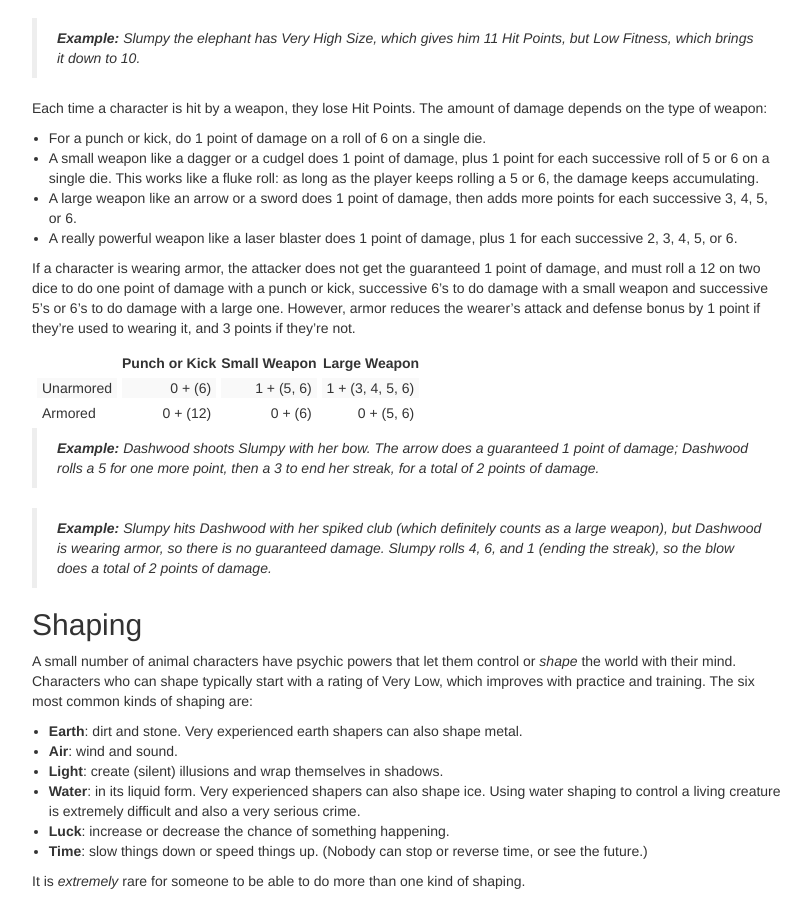
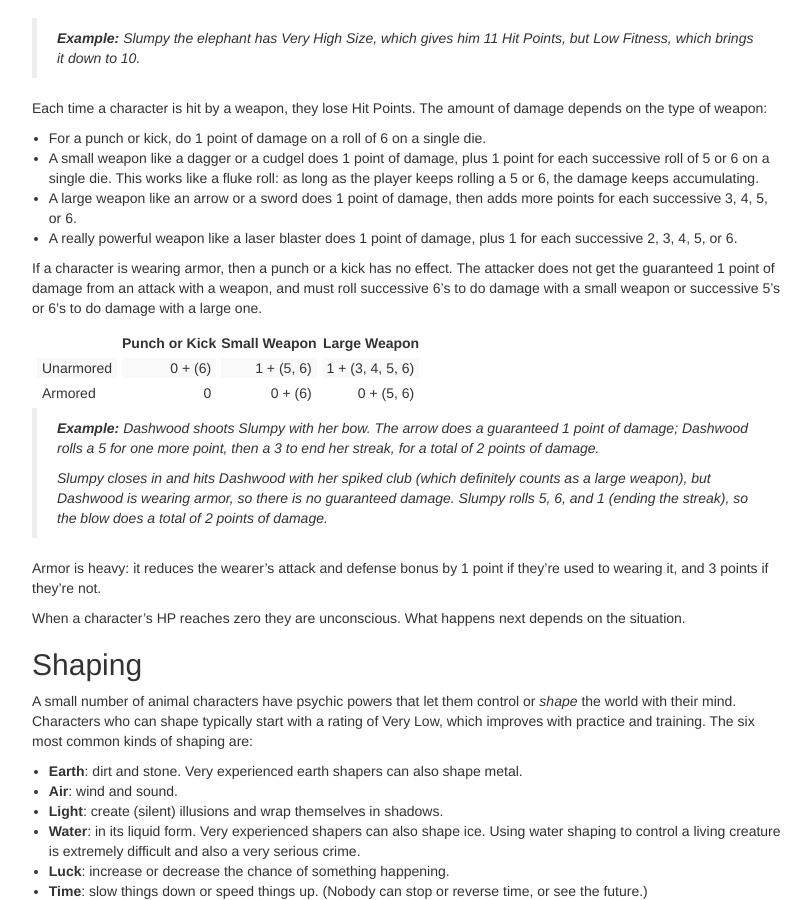
Before and after one commit to gvwilson/sensibleadventures, a Jekyll site: the page built from shapers/shapers.md, in a window 1280 px wide and 900 px high, scrolled down 5459 px. Shown: the whole window, without its empty margins (38-849 px from the left). Built offline with Jekyll 4.4.1, drawn with Linux system fonts in a browser that asks for light colours; nearby versions of some CDN libraries; library files that are not in the unit come from our copies.

Commit message:
A little more on the game

```diff
--- a/shapers/shapers.md
+++ b/shapers/shapers.md
@@ -401,18 +401,15 @@
     plus 1 for each successive 2, 3, 4, 5, or 6.
 
 If a character is wearing armor,
-the attacker does not get the guaranteed 1 point of damage,
-and must roll a 12 on two dice to do one point of damage with a punch or kick,
-successive 6's to do damage with a small weapon
-and successive 5's or 6's to do damage with a large one.
-However,
-armor reduces the wearer's attack and defense bonus by 1 point if they're used to wearing it,
-and 3 points if they're not.
+then a punch or a kick has no effect.
+The attacker does not get the guaranteed 1 point of damage from an attack with a weapon,
+and must roll successive 6's to do damage with a small weapon
+or successive 5's or 6's to do damage with a large one.
 
 |           | Punch or Kick | Small Weapon | Large Weapon     |
 | --------- | ------------: | -----------: | ---------------: |
 | Unarmored | 0 + (6)       | 1 + (5, 6)   | 1 + (3, 4, 5, 6) |
-| Armored   | 0 + (12)      | 0 + (6)      | 0 + (5, 6)       |
+| Armored   | 0             | 0 + (6)      | 0 + (5, 6)       |
 
 > **Example:**
 > Dashwood shoots Slumpy with her bow.
@@ -420,14 +417,20 @@
 > Dashwood rolls a 5 for one more point,
 > then a 3 to end her streak,
 > for a total of 2 points of damage.
-
-> **Example:**
-> Slumpy hits Dashwood with her spiked club
+>
+> Slumpy closes in and hits Dashwood with her spiked club
 > (which definitely counts as a large weapon),
 > but Dashwood is wearing armor,
 > so there is no guaranteed damage.
-> Slumpy rolls 4, 6, and 1 (ending the streak),
+> Slumpy rolls 5, 6, and 1 (ending the streak),
 > so the blow does a total of 2 points of damage.
+
+Armor is heavy:
+it reduces the wearer's attack and defense bonus by 1 point if they're used to wearing it,
+and 3 points if they're not.
+
+When a character's HP reaches zero they are unconscious.
+What happens next depends on the situation.
 
 ## Shaping
 
```
